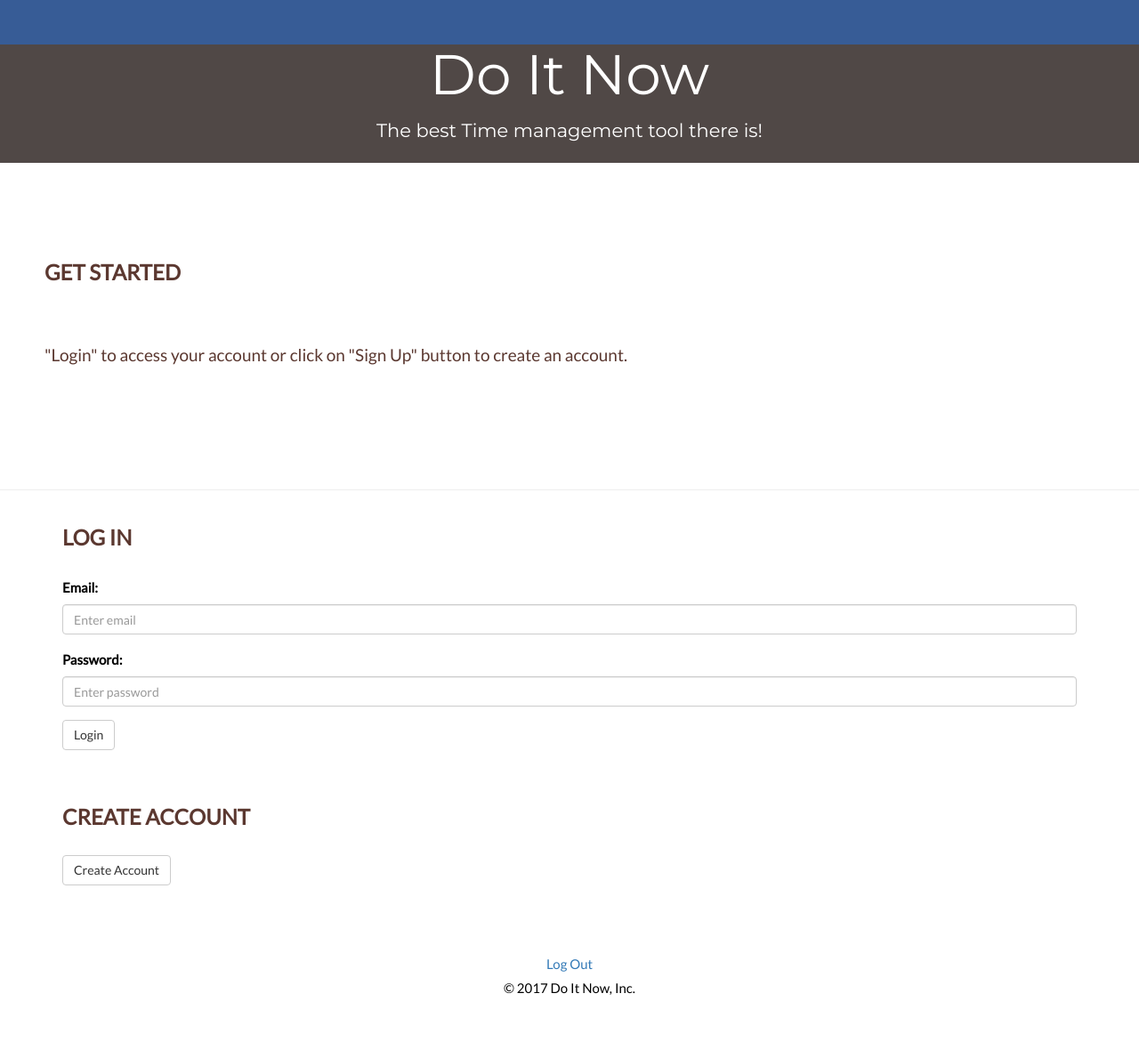
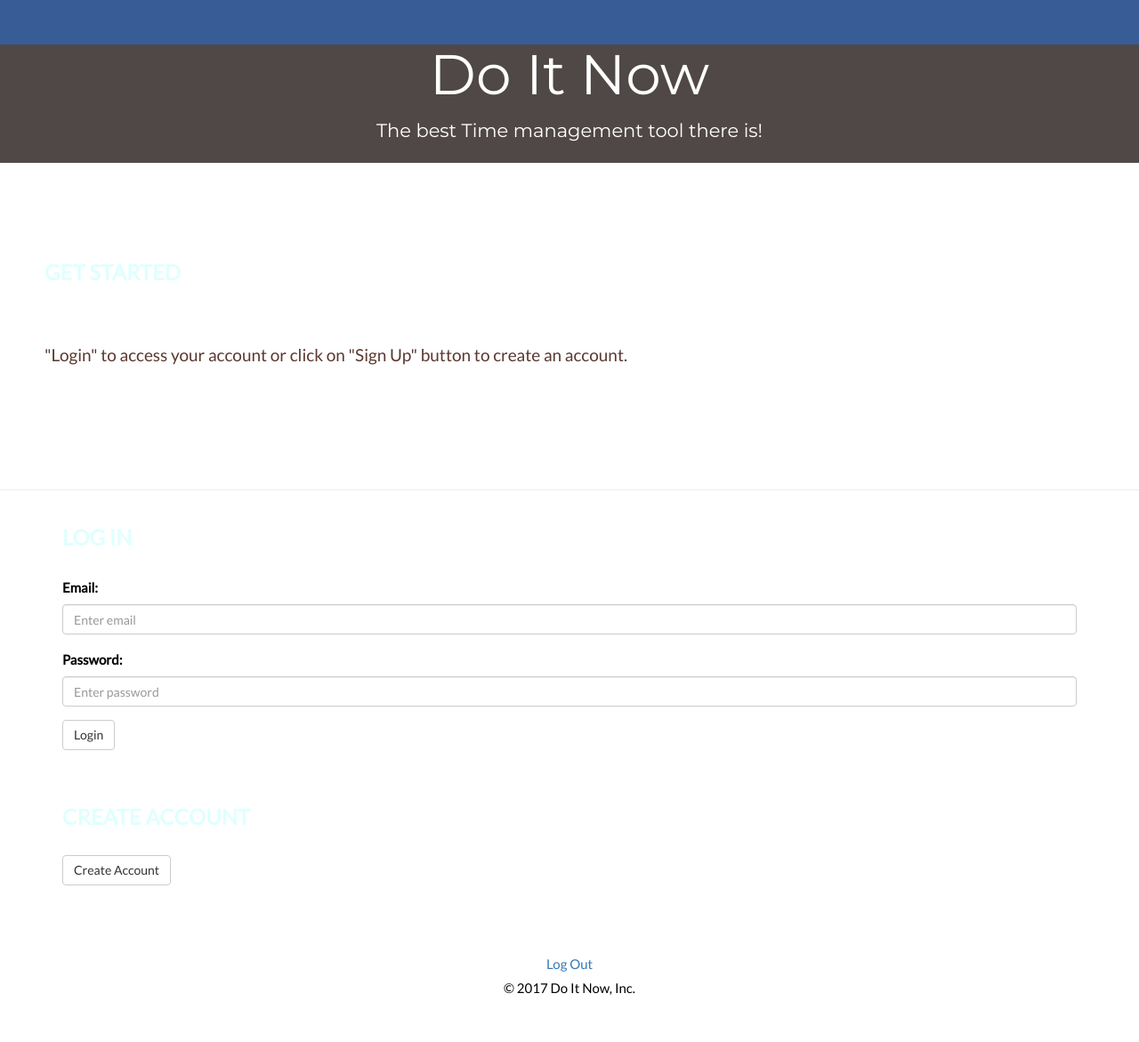
Before and after one commit to unniblue1/finalproject_q, a PHP site: page /project/login.php in a window 1280 px wide. Shown: the top 1171 px of the page at 89% size. Run offline with PHP 8.4, Linux system fonts and the light colour scheme; some libraries are stand-ins or nearby versions.

Commit message:
commiting the view file

```diff
--- a/project/view/header.php
+++ b/project/view/header.php
@@ -19,7 +19,7 @@
   h2 {
       font-size: 24px;
       text-transform: uppercase;
-      color: #5B3830;
+      color: #E0FFFF;
       font-weight: 600;
       margin-bottom: 30px;
   }
```
